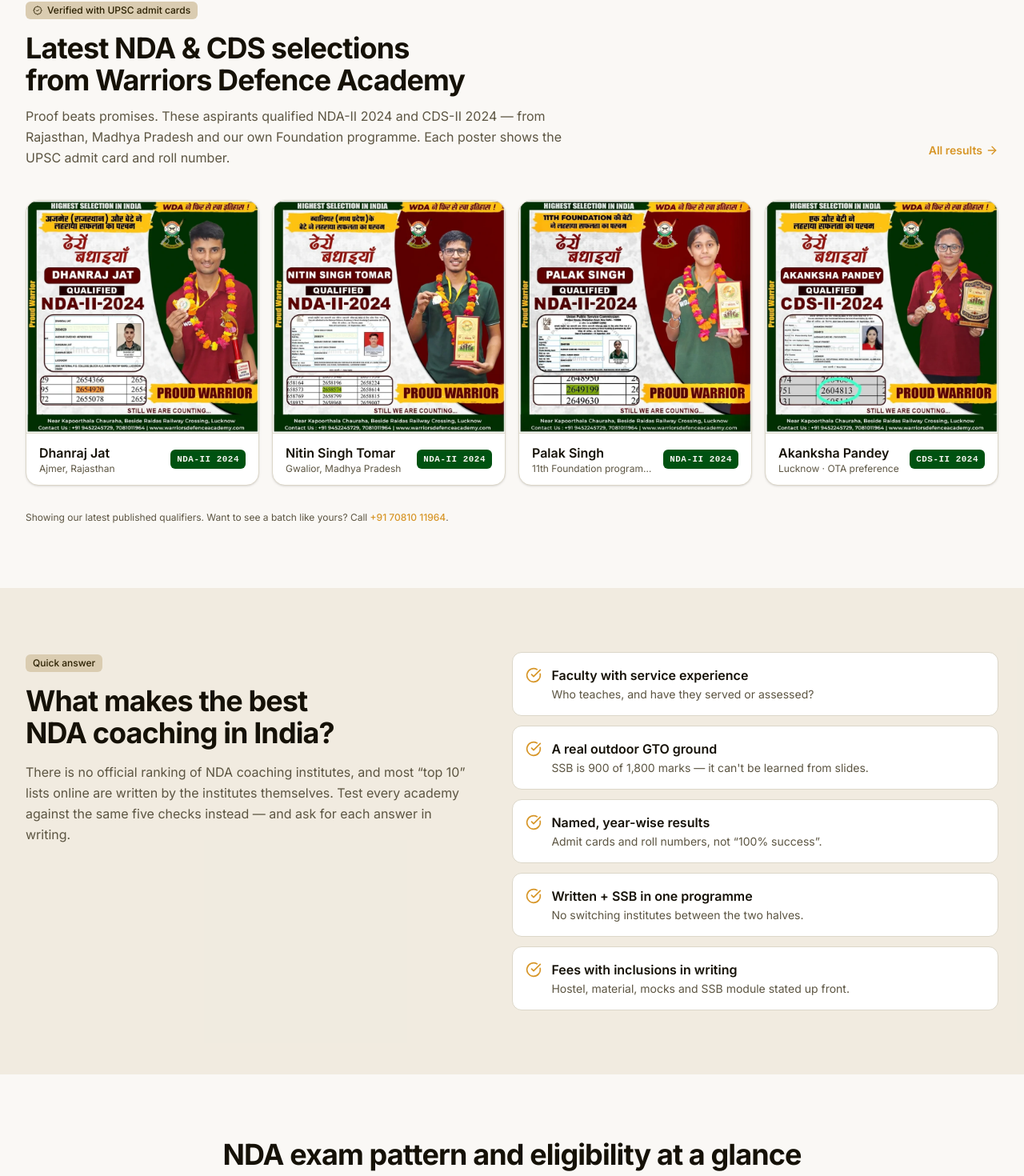
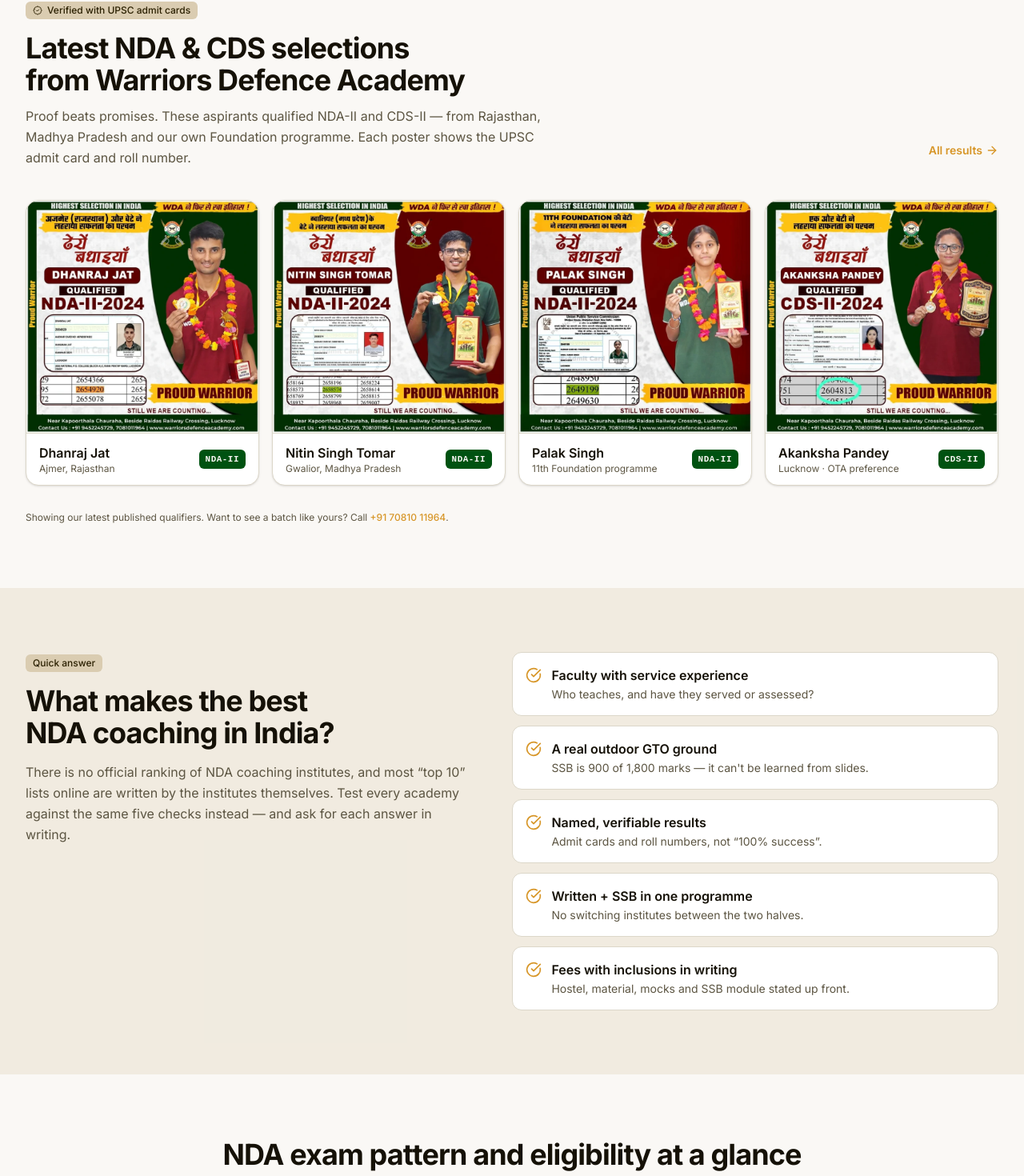
Before and after one commit to Warriors2025/ver0-warriors-defence-academy, a Next.js app: page /best-nda-coaching-in-india in a window 1280 px wide. Shown: the part 1237-2707 px from the top of the page at 80% size. Built offline with nearby package versions, Linux system fonts and the light colour scheme; no server answers; the database is empty; a web font is replaced by a local one.

Commit message:
Remove years from result mentions on best-nda page, FAQs/schema and results keywords.
Co-Authored-By: Claude Sonnet 5.5 <noreply@anthropic.com>

```diff
--- a/app/best-nda-coaching-in-india/page.tsx
+++ b/app/best-nda-coaching-in-india/page.tsx
@@ -58,29 +58,29 @@ const PROOF_POINTS = [
   { icon: Building2, value: "Largest", label: "GTO ground in India" },
 ]
 
-/** Real selection posters published by the academy (NDA-II 2024 / CDS-II 2024 qualifiers). */
+/** Real selection posters published by the academy (NDA-II / CDS-II qualifiers). */
 const SELECTIONS = [
   {
     name: "Dhanraj Jat",
-    exam: "NDA-II 2024",
+    exam: "NDA-II",
     origin: "Ajmer, Rajasthan",
     image: "/images/selections/selection-1.webp",
   },
   {
     name: "Nitin Singh Tomar",
-    exam: "NDA-II 2024",
+    exam: "NDA-II",
     origin: "Gwalior, Madhya Pradesh",
     image: "/images/selections/selection-3.webp",
   },
   {
     name: "Palak Singh",
-    exam: "NDA-II 2024",
+    exam: "NDA-II",
     origin: "11th Foundation programme",
     image: "/images/selections/selection-2.webp",
   },
   {
     name: "Akanksha Pandey",
-    exam: "CDS-II 2024",
+    exam: "CDS-II",
     origin: "Lucknow · OTA preference",
     image: "/images/selections/selection-4.webp",
   },
@@ -108,7 +108,7 @@ const COMPARE_ROWS = [
   },
   {
     check: "Results you can verify",
-    ask: "Are results named and year-wise, not just “100% success”?",
+    ask: "Are results named, not just “100% success”?",
     wda: "Named qualifiers with UPSC admit cards, 5,000+ selections since 2010.",
     href: "/results",
     hrefLabel: "See NDA results",
@@ -377,7 +377,7 @@ export default async function BestNdaCoachingInIndiaPage() {
                 Latest NDA &amp; CDS selections from Warriors Defence Academy
               </h2>
               <p className="mt-3 leading-relaxed text-muted-foreground">
-                Proof beats promises. These aspirants qualified NDA-II 2024 and CDS-II 2024 — from
+                Proof beats promises. These aspirants qualified NDA-II and CDS-II — from
                 Rajasthan, Madhya Pradesh and our own Foundation programme. Each poster shows the UPSC
                 admit card and roll number.
               </p>
@@ -442,7 +442,7 @@ export default async function BestNdaCoachingInIndiaPage() {
             {[
               ["Faculty with service experience", "Who teaches, and have they served or assessed?"],
               ["A real outdoor GTO ground", "SSB is 900 of 1,800 marks — it can't be learned from slides."],
-              ["Named, year-wise results", "Admit cards and roll numbers, not “100% success”."],
+              ["Named, verifiable results", "Admit cards and roll numbers, not “100% success”."],
               ["Written + SSB in one programme", "No switching institutes between the two halves."],
               ["Fees with inclusions in writing", "Hostel, material, mocks and SSB module stated up front."],
             ].map(([title, text]) => (
@@ -688,7 +688,7 @@ export default async function BestNdaCoachingInIndiaPage() {
           <p className="mx-auto mt-8 max-w-3xl text-center text-sm text-muted-foreground">
             Outside Lucknow? Hostel accommodation is available for outstation students. Online classes suit
             Maths and GAT theory, but SSB group and command tasks need practice in person on a ground.
-            Girls join too — Palak Singh qualified NDA-II 2024 from our 11th Foundation programme. Call{" "}
+            Girls join too — Palak Singh qualified NDA-II from our 11th Foundation programme. Call{" "}
             <a href={telHref} className="font-medium text-accent hover:underline">{contact.phone1}</a>{" "}
             to check current batches.
           </p>
--- a/lib/best-nda-faqs.ts
+++ b/lib/best-nda-faqs.ts
@@ -2,7 +2,7 @@
 export const BEST_NDA_FAQS: { q: string; a: string }[] = [
   {
     q: "Which is the best NDA coaching in India?",
-    a: "There is no single official ranking, so judge institutes on evidence: faculty with real service experience, a physical GTO ground for SSB practice, named year-wise results, and written fee terms. Warriors Defence Academy in Lucknow meets all four — retired military mentors, India's largest GTO ground, 50,000+ students trained since 2010 and 5,000+ defence selections.",
+    a: "There is no single official ranking, so judge institutes on evidence: faculty with real service experience, a physical GTO ground for SSB practice, named, verifiable results, and written fee terms. Warriors Defence Academy in Lucknow meets all four — retired military mentors, India's largest GTO ground, 50,000+ students trained since 2010 and 5,000+ defence selections.",
   },
   {
     q: "How do I choose the best NDA coaching institute?",
@@ -42,10 +42,10 @@ export const BEST_NDA_FAQS: { q: string; a: string }[] = [
   },
   {
     q: "Who are the latest NDA and CDS selections from Warriors Defence Academy?",
-    a: "Our latest published results are the NDA-II 2024 qualifiers Dhanraj Jat (Ajmer, Rajasthan), Nitin Singh Tomar (Gwalior, Madhya Pradesh) and Palak Singh (11th Foundation programme), and CDS-II 2024 qualifier Akanksha Pandey. Their UPSC admit cards and roll numbers are shown on this page, and more achievers are listed on our results page.",
+    a: "Our latest published results are the NDA-II qualifiers Dhanraj Jat (Ajmer, Rajasthan), Nitin Singh Tomar (Gwalior, Madhya Pradesh) and Palak Singh (11th Foundation programme), and CDS-II qualifier Akanksha Pandey. Their UPSC admit cards and roll numbers are shown on this page, and more achievers are listed on our results page.",
   },
   {
     q: "Do girls join Warriors Defence Academy for NDA coaching?",
-    a: "Yes. Women candidates have been eligible for the NDA since 2022, and our NDA-II 2024 qualifiers include Palak Singh, who prepared through the 11th Foundation programme. Call +91 70810 11964 to check current batches and hostel availability.",
+    a: "Yes. Women candidates have been eligible for the NDA since 2022, and our NDA-II qualifiers include Palak Singh, who prepared through the 11th Foundation programme. Call +91 70810 11964 to check current batches and hostel availability.",
   },
 ]
--- a/lib/seo.ts
+++ b/lib/seo.ts
@@ -191,7 +191,7 @@ export function defaultSeoForPage(page: CmsPage): PageSeo {
       metaDescription:
         "NDA coaching results Lucknow — 5,000+ NDA, CDS & SSB selections, AIR #1 multiple years, 68% SSB rate. See our proud achievers!",
       metaKeywords:
-        "nda coaching results lucknow, warriors defence academy selections, best nda results lucknow, nda selections 2024, ssb success rate, defence coaching results india",
+        "nda coaching results lucknow, warriors defence academy selections, best nda results lucknow, nda selections, ssb success rate, defence coaching results india",
       ogTitle: "NDA Coaching Results Lucknow | Warriors Defence Academy",
       ogDescription:
         "5,000+ selections, AIR #1 multiple years, 68% SSB recommendation rate — Warriors Defence Academy is India's top-performing NDA coaching institute.",
```
